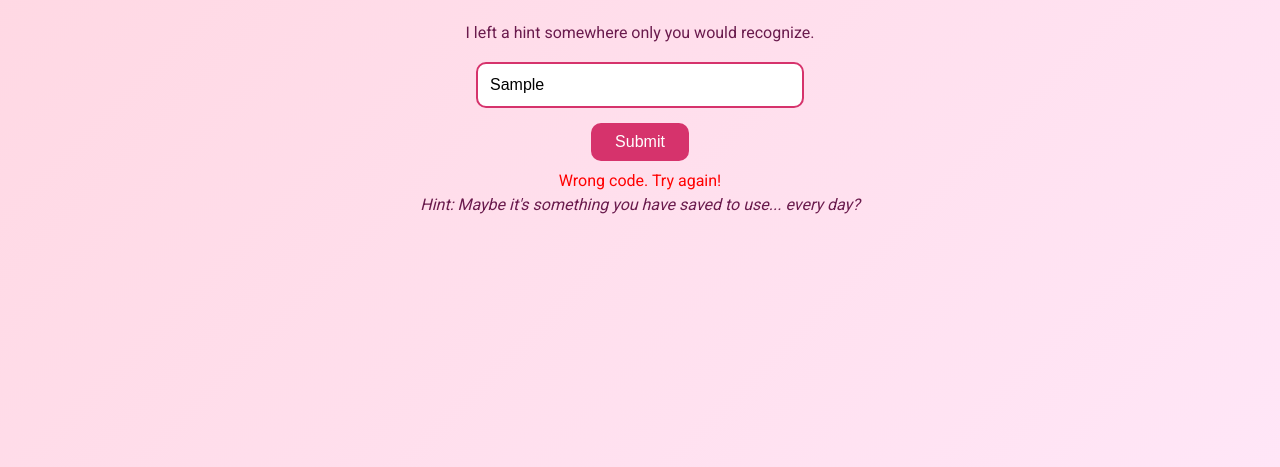
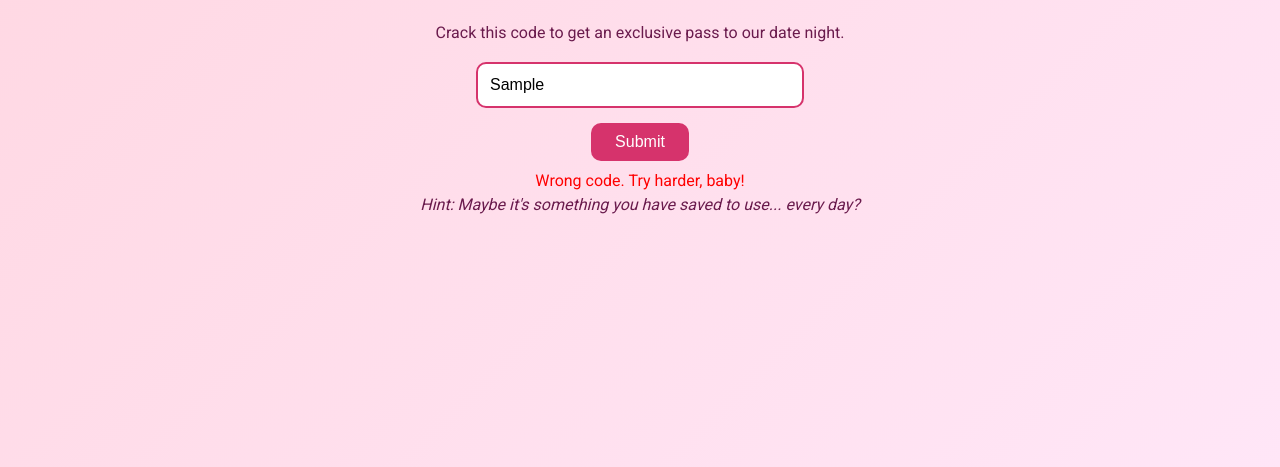
Before and after one commit to Sherlocked556/date-night, a plain HTML site: page index.html in a window 1280 px wide. Both pictures are taken after typing "Sample" into the empty fields and a click on the button "Submit". Shown: the part 333-800 px from the top of the page. Drawn offline with Linux system fonts and the light colour scheme.

Commit message:
Update index.html

```diff
--- a/index.html
+++ b/index.html
@@ -113,10 +113,10 @@
 <body>
   <div class="hearts" id="heartsContainer"></div>
   <h1>Hey love, what's the secret code?</h1>
-  <p>I left a hint somewhere only you would recognize.</p>
+  <p>Crack this code to get an exclusive pass to our date night.</p>
   <input type="text" id="codeInput" placeholder="Enter the code" />
   <button onclick="checkCode()">Submit</button>
-  <div class="error" id="errorMsg">Wrong code. Try again!</div>
+  <div class="error" id="errorMsg">Wrong code. Try harder, baby!</div>
   <div class="hint" id="hintText">Hint: Maybe it's something you have saved to use... every day?</div>
 
   <script>
```
